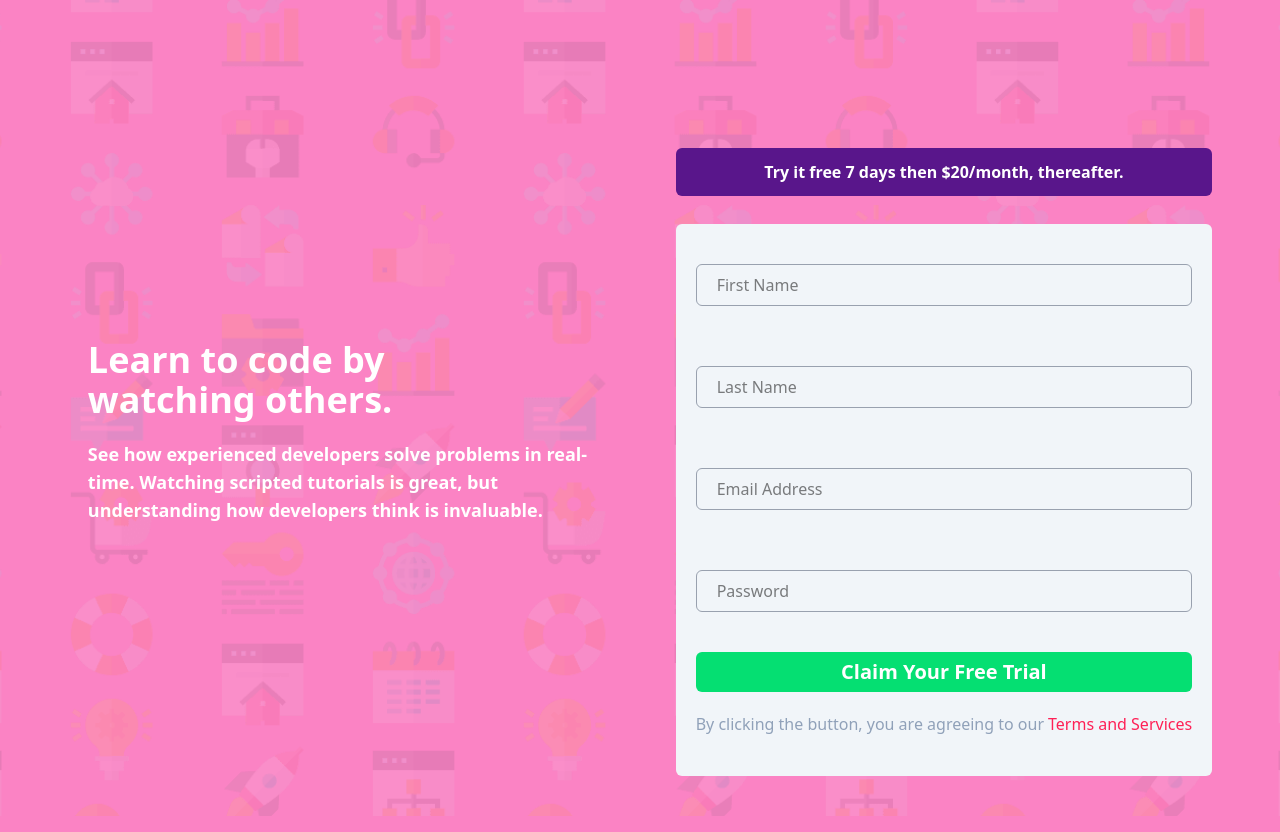
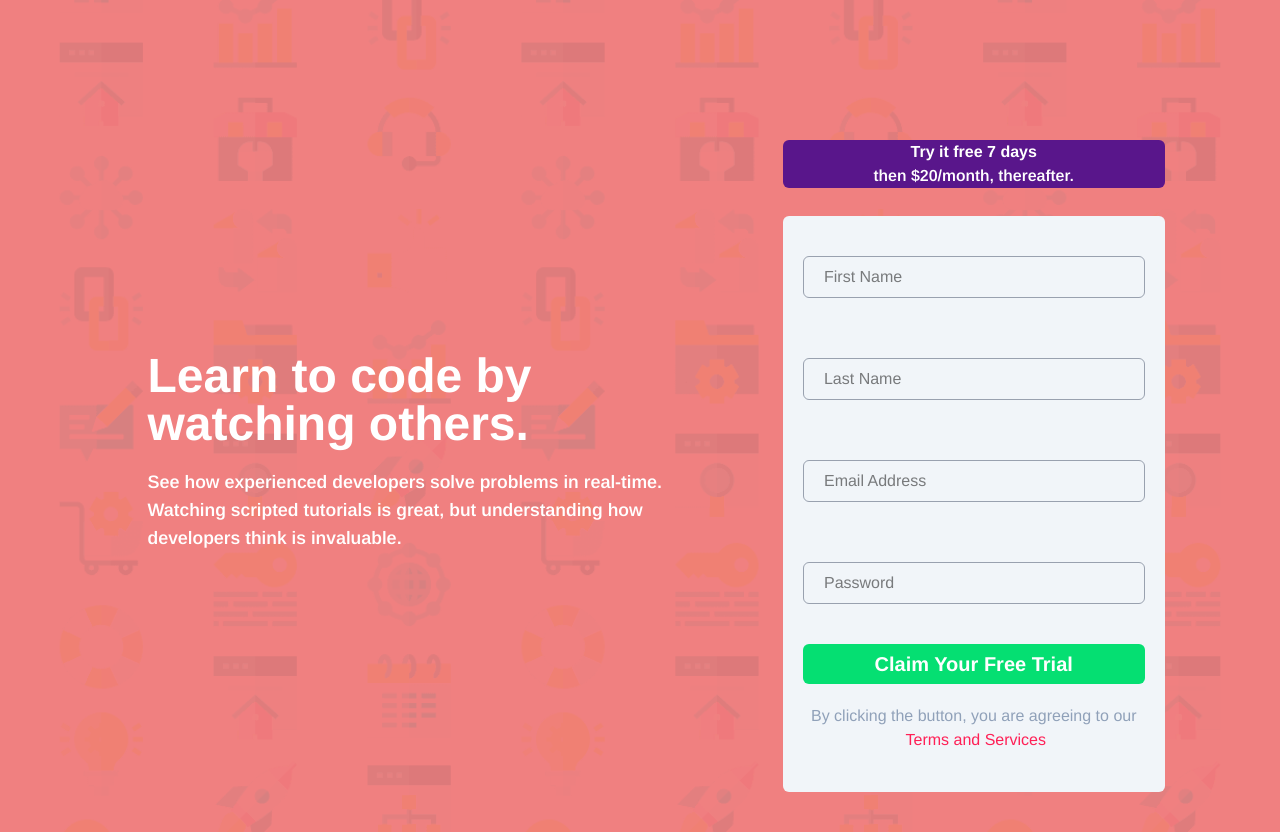
Before and after one commit to teagir-amos/Registration-Form-Re-do-, a website: page src/index.html in a window 1280 px wide. Drawn offline with nearby package versions, Linux system fonts and the light colour scheme; a web font is replaced by a local one.

Commit message:
corrections

```diff
--- a/src/index.html
+++ b/src/index.html
@@ -6,20 +6,20 @@
     <title>Document</title>
     <link href="./output.css" rel="stylesheet">
 </head>
-<body class="bg-[url(/images/bg-intro-desktop.png)] bg-no-repeat bg-cover bg-center bg-pink-400/80 mt-5 lg:mt-30">
-    <div class="container mx-auto  lg:flex lg:justify-evenly "><!--container-->
-        <div class="mt-15"><!--captions-->
-            <h3 class="font-extrabold text-4xl text-white flex justify-center sm:ml-5 lg:w-100 lg:mt-40">
+<body class="bg-[url(./bg-intro-desktop.png)] bg-no-repeat bg-cover bg-center bg- mt-5 lg:mt-3 bg-coral font-Arimo bg-blend-darken">
+    <div class="container mx-auto  lg:flex lg:justify-evenly lg:mt-28"><!--container-->
+        <div class="lg:mt-30 sm:mt-20"><!--captions-->
+            <h3 class="font-extrabold text-5xl text-white flex justify-center items-center sm:ml-8 lg:w-100 lg:mt-30">
                 Learn to code by watching others.
             </h3>
-            <h4 class="font-semibold text-lg flex justify-center text-white mt-5 sm:ml-5  lg:w-130">
+            <h4 class="font-semibold text-lg flex justify-center items-center text-white mt-5 sm:ml-8  lg:w-130">
                 See how experienced developers solve problems in real-time. Watching scripted tutorials is great, but understanding how developers think is invaluable.
             </h4>
         </div>
         <div class=" "><!--fieldarea-->
             <div class="bg-purple-900 flex justify-center mt-7 mb-7  items-center h-12 rounded-md text-white font-semibold"><!--trial-->
                 <p class="">
-                    <span class="font-bold">Try it free 7 days</span> then $20/month, thereafter.
+                    <span class="font-bold flex justify-center items-center">Try it free 7 days</span> then $20/month, thereafter.
                 </p>
             </div>
             <div class="flex justify-center flex-col items-center"><!--form-->
@@ -53,8 +53,8 @@
                     </div>
                     <span class="ml-5 text-red-600 hidden" id="passwordError">Password Field must not be empty or less than 8 characters</span>
                     <button class="bg-green-400 m-5 h-10 rounded-md text-white capitalize font-bold text-xl hover:bg-green-700 cursor-pointer" id="claim">Claim your free trial</button>
-                    <p class="flex justify-center text-slate-400 mb-5 lg:pr-5 lg:pl-5 lg:pb-5" >
-                         By clicking the button, you are agreeing to our <a href="#" class="pl-1 text-rose-500">Terms and Services</a>
+                    <p class="flex flex-col text-slate-400 mb-5 lg:pr-5 lg:pl-5 lg:pb-5 justify-center items-center font-stretch-extra-condensed ml-2 mr-2" >
+                         By clicking the button, you are agreeing to our<a href="#"class="pl-1 text-rose-500  items-center">Terms and Services</a>
                     </p>
                 </form>
             </div>
--- a/src/input.css
+++ b/src/input.css
@@ -1,6 +1,9 @@
+@import url('https://fonts.googleapis.com/css2?family=Arimo:ital,wght@0,400..700;1,400..700&family=Atkinson+Hyperlegible+Next:ital,wght@0,200..800;1,200..800&display=swap');
 @import "tailwindcss";
 
 @theme{
     --breakpoint-sm: 300px;
     --color-red: hsl(348, 97%, 39%);
+    --color-coral: #f08080;
+    --font-Arimo: 'Arimo', sans-serif;
 }
```
Also changed, not shown: src/bg-intro-desktop.png (renamed from images/bg-intro-desktop.png), src/output.css.
